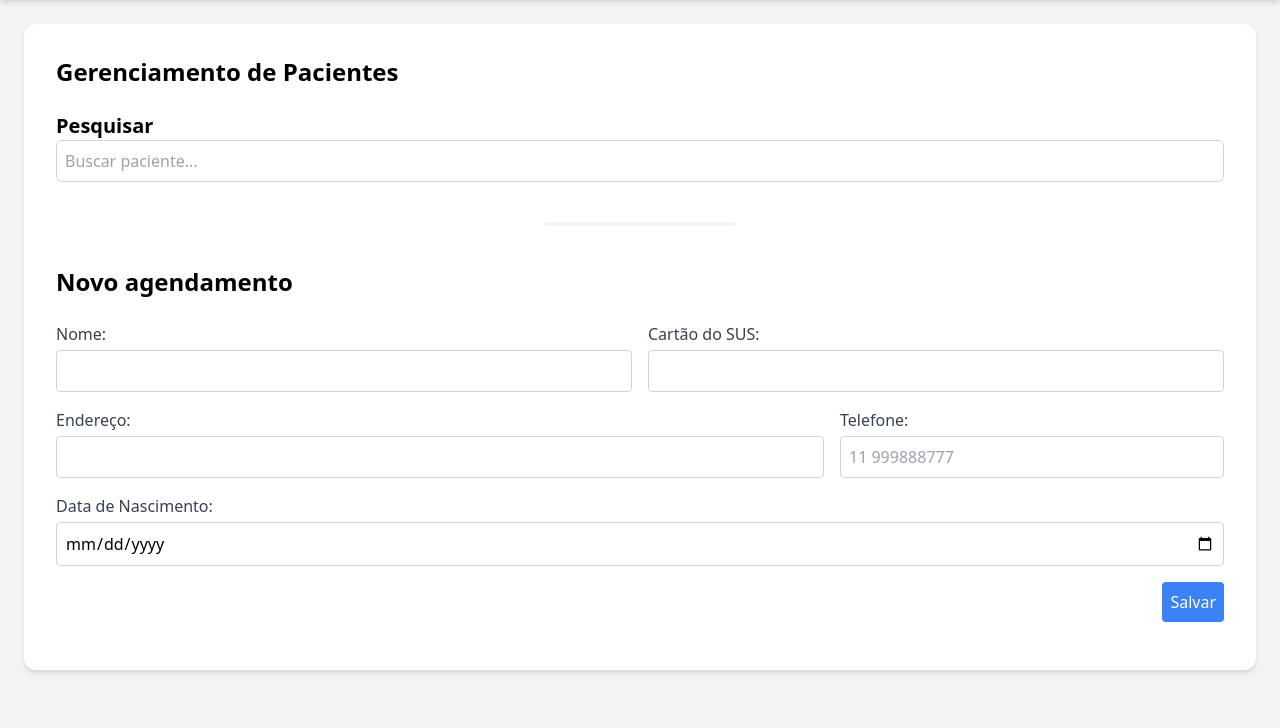
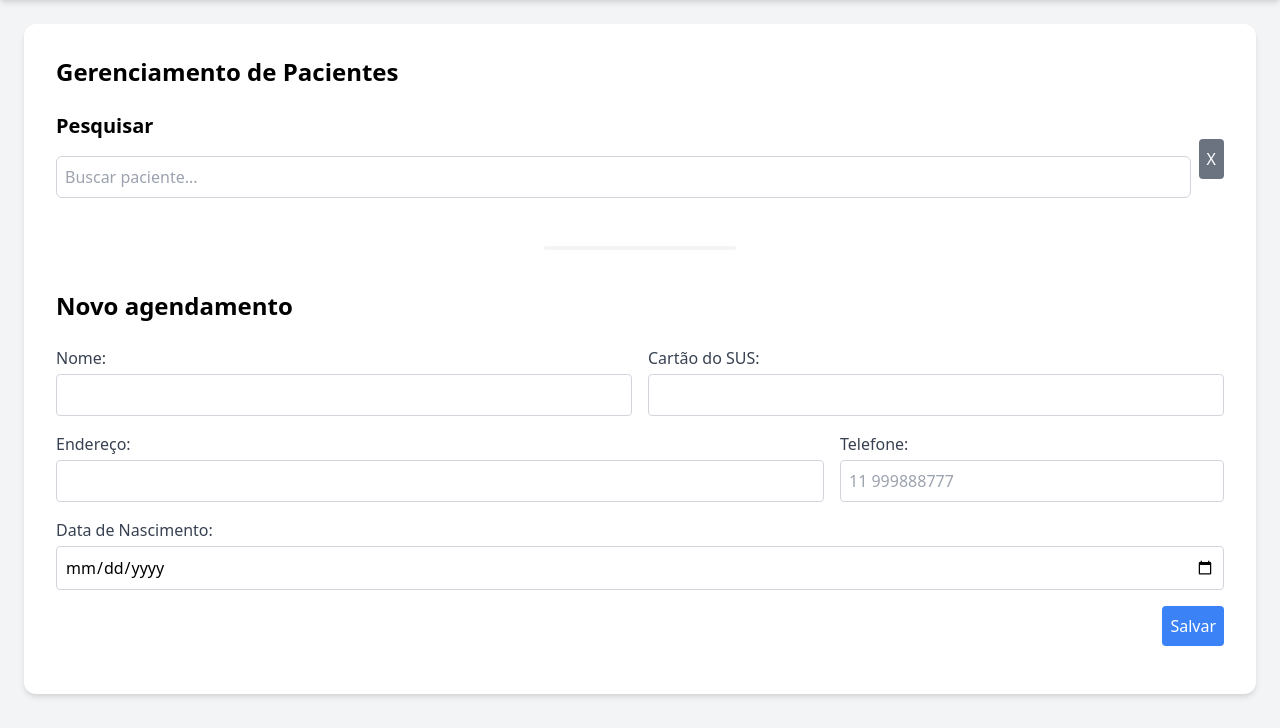
Before and after one commit to CWebler/tekove, a Flask app: page /paciente/cadastro in a window 1280 px wide. Shown: the part 72-800 px from the top of the page. Run offline with Flask 3, Linux system fonts and the light colour scheme; some libraries are stand-ins or nearby versions.

Commit message:
limapndo formulario de pacientes para poder editar e criar pacientes

```diff
--- a/app/app.py
+++ b/app/app.py
@@ -263,6 +263,10 @@ def atualizar_paciente(id):
     conn.close()
     return render_template("partials/success.html", mensagem="Paciente alterado com sucesso!")
 
+@app.route('/paciente/novo', methods=['POST'])
+def novo_paciente():
+    return render_template('partials/form_paciente.html', paciente=None)
+
 if __name__ == '__main__':
     app.config['TEMPLATES_AUTO_RELOAD'] = True
     app.run(host='0.0.0.0', debug=True)
--- a/app/templates/cadastro_paciente.html
+++ b/app/templates/cadastro_paciente.html
@@ -13,63 +13,49 @@
                 document.getElementById('search_pacientes').value = e.target.innerText;
                 document.getElementById('results_pacientes').innerHTML = '';
 
-                document.getElementById('fetch_paciente_form').setAttribute('hx-get', `/paciente/${e.target.dataset.id}`)
-                document.getElementById('fetch_paciente_form').action =  `/paciente/${e.target.dataset.id}`
+                document.getElementById('fetch_paciente_form').setAttribute('hx-get', `/paciente/${e.target.dataset.id}`);
+                document.getElementById('fetch_paciente_form').action = `/paciente/${e.target.dataset.id}`;
 
-                htmx.process(document.body)
+                htmx.process(document.body);
 
                 document.getElementById('fetch_paciente_form').dispatchEvent(new Event('submit', { bubbles: true, cancelable: true }));
             }
+        });
+
+        document.getElementById('clear_search').addEventListener('click', function () {
+            document.getElementById('search_pacientes').value = '';
+            document.getElementById('results_pacientes').innerHTML = '';
+            document.getElementById('paciente_id').value = '';
+
+            // Clear form fields
+            const form = document.getElementById('form');
+            form.reset();
         });
     });
 </script>
 
 <div class="bg-white p-8 rounded-xl shadow-md">
     <h1 class="text-2xl font-bold mb-6">Gerenciamento de Pacientes</h1>
-    <div>
-        <label class="text-xl font-semibold mb-4">Pesquisar</label>
-        <input type="hidden" id="paciente_id" name="paciente_id" />
-        <input type="text" id="search_pacientes" name="search_pacientes" placeholder="Buscar paciente..."
-               hx-get="/search_pacientes" hx-trigger="input changed delay:500ms" hx-target="#results_pacientes" hx-swap="innerHTML"
-               class="w-full p-2 border border-gray-300 rounded-md">
-               <div id="results_pacientes" class="relative"></div>
+    <div class="flex items-center space-x-2 mb-4">
+        <div class="flex-grow">
+            <label class="text-xl font-semibold mb-4 block">Pesquisar</label>
+            <input type="hidden" id="paciente_id" name="paciente_id" />
+            <input type="text" id="search_pacientes" name="search_pacientes" placeholder="Buscar paciente..."
+                   hx-get="/search_pacientes" hx-trigger="input changed delay:500ms" hx-target="#results_pacientes" hx-swap="innerHTML"
+                   class="w-full p-2 border border-gray-300 rounded-md">
+            <div id="results_pacientes" class="relative mt-2"></div>
+        </div>
+        <form id="clear_form" hx-post="/paciente/novo" hx-target="#patient_form_container" hx-swap="innerHTML" class="flex items-center">
+            <button id="clear_search" type="submit" class="bg-gray-500 text-white p-2 rounded focus:outline-none">X</button>
+        </form>
     </div>
+
     <hr class="w-48 h-1 mx-auto my-4 bg-gray-100 border-0 rounded md:my-10 dark:bg-gray-700">
 
     <form id="fetch_paciente_form" hx-get="" hx-trigger="submit" hx-target="#patient_form_container" hx-swap="innerHTML"></form>
 
     <div id="patient_form_container">
-        <h1 class="text-2xl font-bold mb-6">Novo agendamento</h1>
-
-        <form id="form" hx-post="/paciente/inserir" hx-target="#result" hx-swap="innerHTML">
-            <div class="mb-4 flex space-x-4">
-                <div class="w-1/2">
-                    <label for="nome" class="block text-gray-700">Nome:</label>
-                    <input type="text" id="nome" name="nome" class="w-full p-2 border border-gray-300 rounded mt-1" required>
-                </div>
-                <div class="w-1/2">
-                    <label for="cartao_sus" class="block text-gray-700">Cartão do SUS:</label>
-                    <input type="text" id="cartao_sus" name="cartao_sus" class="w-full p-2 border border-gray-300 rounded mt-1">
-                </div>
-            </div>
-            <div class="mb-4 flex space-x-4">
-                <div class="w-2/3">
-                    <label for="endereco" class="block text-gray-700">Endereço:</label>
-                    <input type="text" id="endereco" name="endereco" class="w-full p-2 border border-gray-300 rounded mt-1">
-                </div>
-                <div class="w-1/3">
-                    <label for="telefone" class="block text-gray-700">Telefone:</label>
-                    <input type="text" id="telefone" name="telefone" class="w-full p-2 border border-gray-300 rounded mt-1" placeholder="11 999888777">
-                </div>
-            </div>
-            <div class="mb-4">
-                <label for="data_nascimento" class="block text-gray-700">Data de Nascimento:</label>
-                <input type="date" id="data_nascimento" name="data_nascimento" class="w-full p-2 border border-gray-300 rounded mt-1">
-            </div>
-            <div class="flex justify-end">
-                <button type="submit" class="bg-blue-500 text-white p-2 rounded">Salvar</button>
-            </div>
-        </form>
+        {% include 'partials/form_paciente.html' %}
     </div>
 
     <div id="result" class="mt-4"></div>
--- /dev/null
+++ b/app/templates/partials/form_paciente.html
@@ -0,0 +1,31 @@
+<h1 class="text-2xl font-bold mb-6">Novo agendamento</h1>
+
+        <form id="form" hx-post="/paciente/inserir" hx-target="#result" hx-swap="innerHTML">
+            <div class="mb-4 flex space-x-4">
+                <div class="w-1/2">
+                    <label for="nome" class="block text-gray-700">Nome:</label>
+                    <input type="text" id="nome" name="nome" class="w-full p-2 border border-gray-300 rounded mt-1" required>
+                </div>
+                <div class="w-1/2">
+                    <label for="cartao_sus" class="block text-gray-700">Cartão do SUS:</label>
+                    <input type="text" id="cartao_sus" name="cartao_sus" class="w-full p-2 border border-gray-300 rounded mt-1">
+                </div>
+            </div>
+            <div class="mb-4 flex space-x-4">
+                <div class="w-2/3">
+                    <label for="endereco" class="block text-gray-700">Endereço:</label>
+                    <input type="text" id="endereco" name="endereco" class="w-full p-2 border border-gray-300 rounded mt-1">
+                </div>
+                <div class="w-1/3">
+                    <label for="telefone" class="block text-gray-700">Telefone:</label>
+                    <input type="text" id="telefone" name="telefone" class="w-full p-2 border border-gray-300 rounded mt-1" placeholder="11 999888777">
+                </div>
+            </div>
+            <div class="mb-4">
+                <label for="data_nascimento" class="block text-gray-700">Data de Nascimento:</label>
+                <input type="date" id="data_nascimento" name="data_nascimento" class="w-full p-2 border border-gray-300 rounded mt-1">
+            </div>
+            <div class="flex justify-end">
+                <button type="submit" class="bg-blue-500 text-white p-2 rounded">Salvar</button>
+            </div>
+        </form>
```
